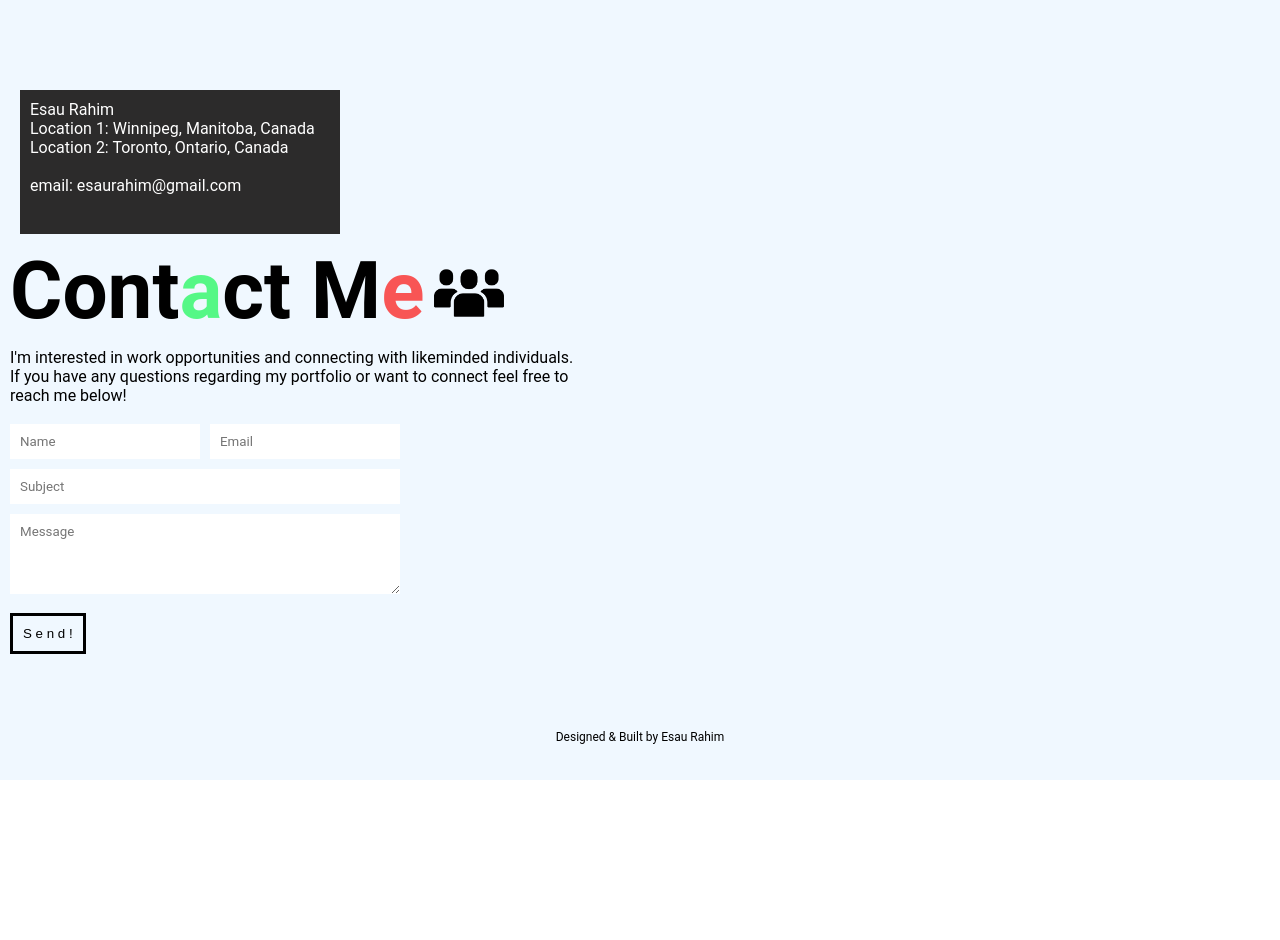
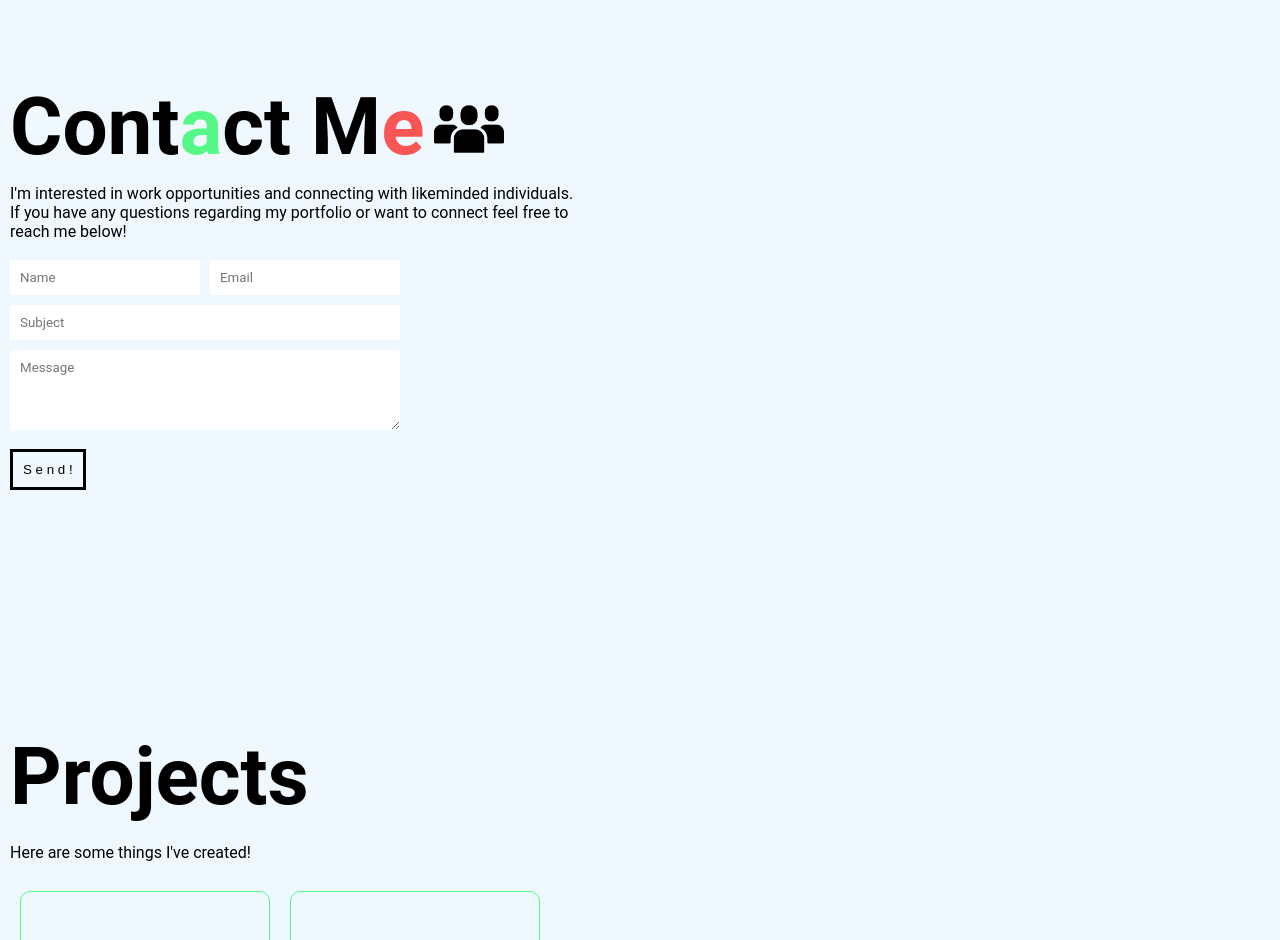
Before and after one commit to codehoover/personal_webpage, a Next.js app: page / in a window 1280 px wide. Shown: the part 1780-2720 px from the top of the page. Before the commit the page ends 2560 px from the top, so only its background shows below. Built offline with nearby package versions, Linux system fonts and the light colour scheme.

Commit message:
added grid layout ot page to avoid over lapping elements

```diff
--- a/src/pages/main.js
+++ b/src/pages/main.js
@@ -64,7 +64,6 @@ export default function Main() {
         const result = await response.json()
         alert(`Form submitted: ${result.data}`)
       }
-
 
     return (
 
@@ -172,13 +171,6 @@ export default function Main() {
 
 
                 <div id="contactme">
-                    <div className="location">
-                                <p>Esau Rahim</p>
-                                <p>Location 1: Winnipeg, Manitoba, Canada</p>
-                                <p>Location 2: Toronto, Ontario, Canada</p> <br/>
-                                <p>email: esaurahim@gmail.com</p>
-                    </div>
-
                     <div className="contactme_header">
                         <h1 className="headline">Cont<span className="green">a</span>ct M<span className="red">e</span></h1>
                         <Image className="team_icon" src="/team.png" width={70} height={70} alt="team icon"/>
@@ -195,16 +187,32 @@ export default function Main() {
                         <input className="email" id="email" placeholder="Email" required minLength={8}/>
                         <input className="subject" id="subject" placeholder="Subject" required minLength={1}/>
                         <textarea className="message" id="message" placeholder="Message" required minLength={10}/><br/>
-                        <button className={clicked ? "button_dark":"button_sub"} type="submit">S e n d !</button>
+                        <button className={clicked ? "button_dark":"button_sub"} type="submit" >S e n d !</button>
+
                     </form>
+
+                </div>
+
+                <div id="projects">
+                    <div className="Project">
+                        <h1 className="headline">Projects</h1>
+                    </div>
+                        <br/><p>Here are some things I've created!</p><br/>
+
+                        <div className="project_card">
+                            <div className="card_inner">
+
+                            </div>
+                        </div>
+                        <div className="project_card"></div>
 
                 </div>
 
             </div>
 
-            <div className="footer">
+            <footer className="footer">
                     <p>Designed & Built by Esau Rahim</p>
-            </div>
+            </footer>
 
         </div>
     );
--- a/src/styles/main.css
+++ b/src/styles/main.css
@@ -24,7 +24,7 @@ html{
 
 }
 .aboutme_body{
-    width: 70%;
+    width: 100%;
     margin-right: 100px;
 }
 #resume{
@@ -38,6 +38,14 @@ html{
         font-size: 0.7em
     }
 }
+
+#projects{
+    height: 600px;
+    padding-bottom: 10px;
+    position: relative;
+    container-type: size;
+}
+
 #contactme{
     position: relative;
     height: 600px;
@@ -78,6 +86,7 @@ html{
     background-size: 200%;
     transition: 0.5s ease-out;
     font-family: 'Roboto ', sans-serif !important;
+    cursor: pointer;
 }
 .button_dark{
     border: rgb(255, 255, 255) solid 3px;
@@ -87,6 +96,7 @@ html{
     background: linear-gradient(to left, transparent 50%, rgb(255, 255, 255) 50%) right;
     background-size: 200%;
     transition: 0.5s ease-out;
+    cursor: pointer;
 
 }
 .button_sub:hover{
@@ -104,17 +114,7 @@ html{
     bottom: -10px;
 
 }
-.location{
-    position: relative;
-    display: inline-block;
-    padding: 10px;
-    margin: 10px;
-    width: 20em;
-    height: 9em;
-    right: 0px;
-    background-color: #2c2b2b;
-    color: white;
-}
+
 .fillable{
     font-family: Roboto;
     padding-top: 10px;
@@ -164,17 +164,17 @@ input:invalid:focus{
     outline: none;
 }
 .body{
-    font-family: Roboto;
     background-color: aliceblue;
     transition: 0.5s;
     color: black;
+    display: grid;
 }
 
 .dark-mode{
     background-color: #1f1d1d;
     color: white;
     height: 100%;
-    font-family: Roboto;
+    display: grid;
     transition: 0.5s;
 
 }
@@ -379,8 +379,8 @@ input:invalid:focus{
     opacity: 1;
     transition: 0.5s;
 }
+
 /* circle */
-
 .circle{
     position: absolute;
     top: -700px;
@@ -405,7 +405,6 @@ input:invalid:focus{
 }
 
 /* card for resume */
-
 .card{
     display: inline-block;
     width: 10em;
@@ -433,10 +432,27 @@ input:invalid:focus{
 }
 
 
+/* project cards */
+.project_card{
+    background-color: transparent;
+    width: 250px;
+    height: 250px;
+    border-radius: 10px;
+    border: 1px rgb(85, 248, 134) solid;
+    display: inline-block;
+    margin: 10px;
+}
+.card_inner{
+
+}
+
+
 .footer{
     font-size: 12px;
-    display: flex;
-    justify-content: center;
+    display: block;
+    position: relative;
+    text-align: center;
     width: 100%;
     height: 50px;
+    padding: 40px;
 }
```
